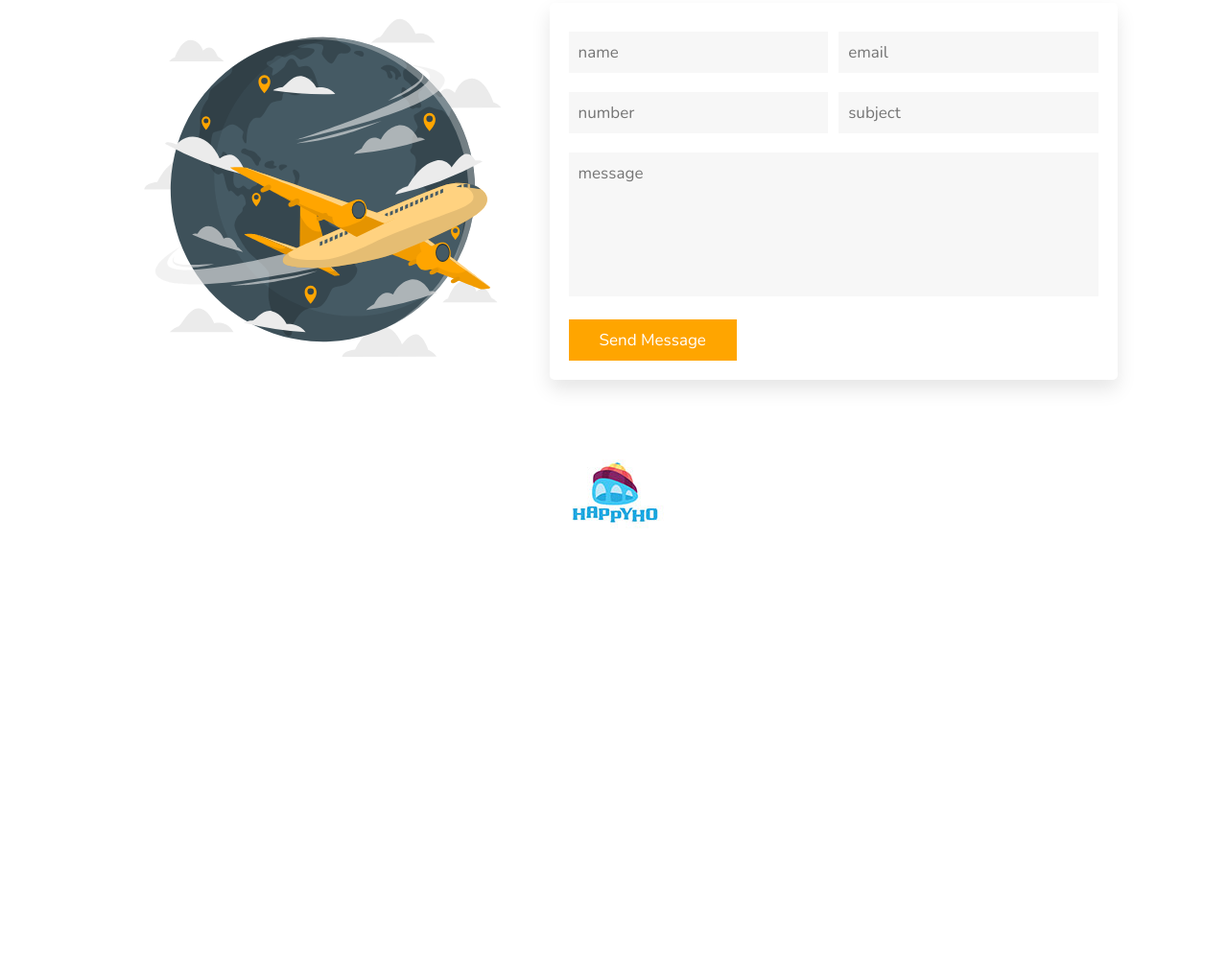
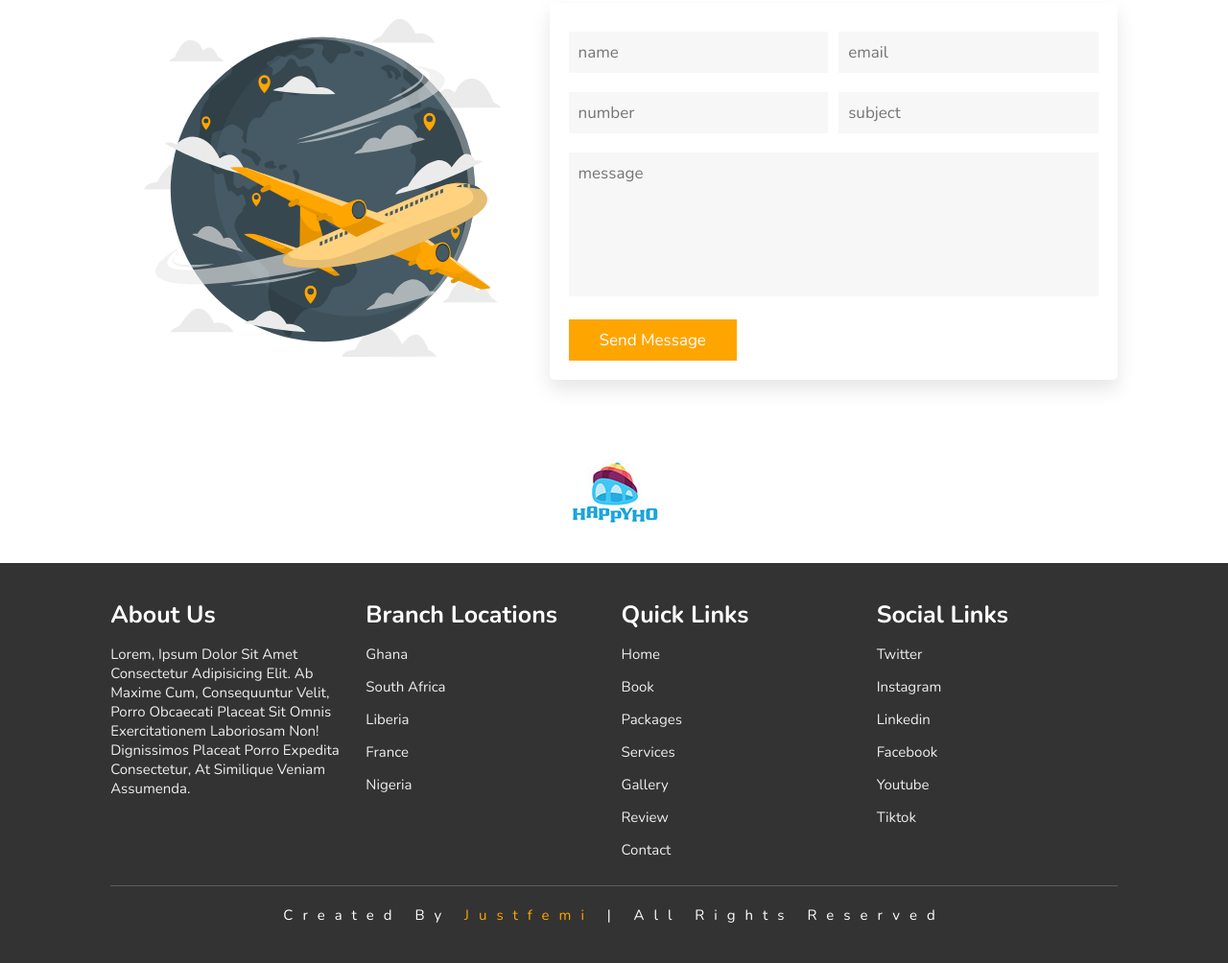
Before and after one commit to Justfemi/travelApp, a plain HTML site: page index.html in a window 1280 px wide. Shown: the part 8134-9138 px from the top of the page at 96% size. Before the commit the page ends 8721 px from the top, so only its background shows below. Drawn offline with nearby package versions, Linux system fonts and the light colour scheme.

Commit message:
modified credit and ...

```diff
--- a/index.html
+++ b/index.html
@@ -370,7 +370,8 @@
             </div>
 
             <div class="box">
-                <i class="fas fa-ball"></i>
+                <i class="fas fa-gym"></i>
+                <!-- sport and games icon -->
                 <h3>games and sport</h3>
                 <p>Lorem ipsum dolor sit, amet consectetur adipisicing elit.
                     Fugiat sit quaerat non possimus assumenda inventore veritatis pariatur porro commodi quasi quidem in minima,
@@ -622,8 +623,46 @@
     </section>
 
     <!-- -----footer----- -->
+    <section class="footer">
+        <div class="box-container">
+            <div class="box">
+                <h3>about us</h3>
+                <p>Lorem, ipsum dolor sit amet consectetur adipisicing elit. Ab maxime cum,
+                    consequuntur velit, porro obcaecati placeat sit omnis exercitationem
+                    laboriosam non! Dignissimos placeat porro expedita consectetur,
+                    at similique veniam assumenda.</p>
+            </div>
+            <div class="box">
+                <h3>branch locations</h3>
+                <a href="#">ghana</a>
+                <a href="#">south africa</a>
+                <a href="#">liberia</a>
+                <a href="#">france</a>
+                <a href="#">nigeria</a>
+            </div>
+            <div class="box">
+                <h3>quick links</h3>
+                <a href="#">home</a>
+                <a href="#">book</a>
+                <a href="#">packages</a>
+                <a href="#">services</a>
+                <a href="#">gallery</a>
+                <a href="#">review</a>
+                <a href="#">contact</a>
+            </div>
+            <div class="box">
+                <h3>social links</h3>
+                <a href="#">twitter</a>
+                <a href="#">instagram</a>
+                <a href="#">linkedin</a>
+                <a href="#">facebook</a>
+                <a href="#">youtube</a>
+                <a href="#">tiktok</a>
+            </div>
+        </div>
 
-
+        <p class="credit">created by <span>Justfemi</span> | all rights reserved</p>
+    </section>
 
 
 
--- a/style.css
+++ b/style.css
@@ -580,6 +580,63 @@ header .search-bar-container label:hover{
     text-align: center;
 }
 
+/* -----footer-section----- */
+
+.footer {
+    background: #333;
+}
+
+.footer .box-container {
+    display: flex;
+    flex-wrap: wrap;
+    gap: 1.5rem;
+}
+
+.footer .box-container .box {
+    padding: 1rem 0;
+    flex: 1 1 25rem;
+}
+
+.footer .box-container .box h3 {
+    font-size: 2.5rem;
+    padding: .7rem 0;
+    color: #fff;
+}
+
+.footer .box-container .box p{
+    font-size: 1.5rem;
+    padding: .7rem 0;
+    color: #eee;
+}
+
+.footer .box-container .box a{
+    display: block;
+    font-size: 1.5rem;
+    padding: .7rem 0;
+    color: #eee;
+}
+
+.footer .box-container .box a:hover{
+    text-decoration: underline;
+    color: var(--orange);
+}
+
+.footer .credit {
+    text-align: center;
+    padding: 2rem 1rem;
+    margin-top: 1rem;
+    font-size: 1.5rem;
+    font-weight: normal;
+    color: #fff;
+    letter-spacing: 1rem;
+    border-top: .1rem solid rgba(255, 255, 255, .2);
+}
+
+.footer .credit span {
+    color: var(--orange);
+}
+
+
 
 
 
```
